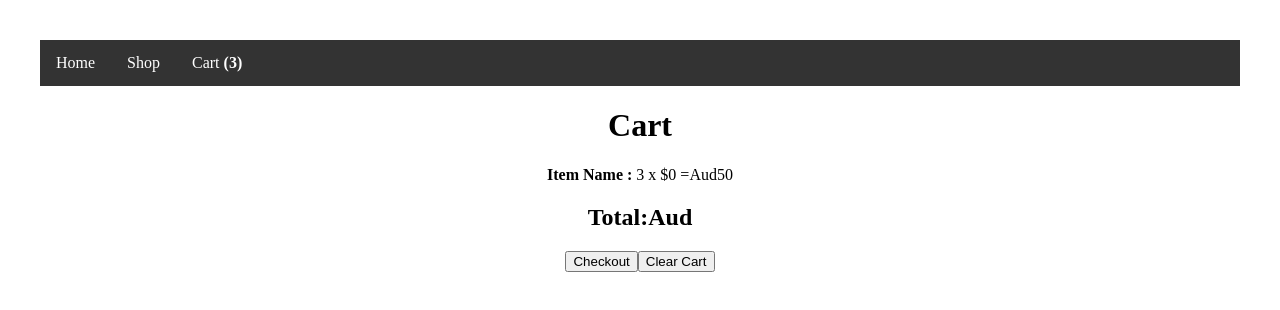
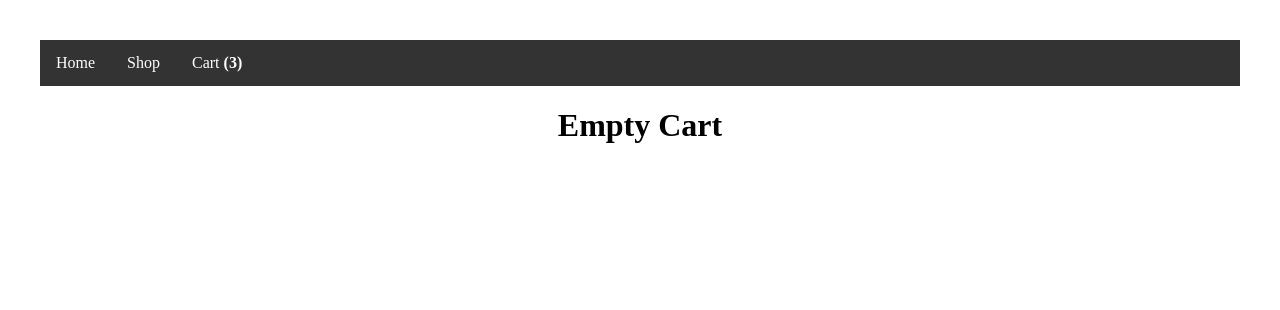
Before and after one commit to amaldevelops/shopping-cart, a React (Vite) app: page /ShoppingCart in a window 1280 px wide. Shown: the top 310 px of the page. Built offline with nearby package versions, Linux system fonts and the light colour scheme.

Commit message:
Added empty cart error handling to Cart Component

```diff
--- a/src/components/Shop/Shop.jsx
+++ b/src/components/Shop/Shop.jsx
@@ -1,4 +1,6 @@
 // import { Link } from "react-router-dom";
+import { useState, useEffect } from "react";
+
 
 import ShoppingCart from "../ShoppingCart/ShoppingCart";
 import Navigation from "../Navigation/Navigation";
@@ -6,10 +8,21 @@ import ShopItems from "./ShopItems/ShopItems";
 
 
 function Shop() {
+
+  const [shoppingCart, setShoppingCart] = useState([{totalItems:0,totalPrice:0},
+
+    { itemName: "Item Name", itemPrice: "$0", quantity: 0, totalItemPrice:0},
+  ]);
+
+  function updateCart()
+  {
+
+  }
+
   return (
     <div>
-      <ShoppingCart />
-      <ShopItems itemSearchTerm={10}/>
+      <ShoppingCart shoppingCart={shoppingCart}/>
+      <ShopItems itemSearchTerm={10} />
       <ShopItems itemSearchTerm={11}/>
       <ShopItems itemSearchTerm={12}/>
       <ShopItems itemSearchTerm={13}/>
--- a/src/components/Shop/ShopItems/ShopItems.jsx
+++ b/src/components/Shop/ShopItems/ShopItems.jsx
@@ -48,7 +48,7 @@ function ShopItems({ itemSearchTerm }) {
           itemDescription: json.description,
           itemPrice: json.price,
         });
-        console.dir(json);
+        // console.dir(json);
       })
       .catch((error) => console.log(error));
   }, []);
--- a/src/components/ShoppingCart/ShoppingCart.jsx
+++ b/src/components/ShoppingCart/ShoppingCart.jsx
@@ -8,37 +8,41 @@ const Heading1 = styled.h1`
   color: #bf4f74;
 `;
 
-function ShoppingCart() {
+function ShoppingCart({ shoppingCart }) {
   const Heading2 = styled.h2`
     font-size: 1.3em;
     text-align: center;
     color: #bf4f74;
   `;
 
-  const [shoppingCart, setShoppingCart] = useState([
-    { itemName: "Item Name", itemPrice: "$0", quantity: 0 },
-  ]);
+  if (shoppingCart === undefined) {
     return (
       <div>
         <Navigation />
+        <h1>Empty Cart</h1>
+      </div>
+    );
+  } else {
+    return (
+      <div>
+        <Navigation />
+
         <div>
           <h1>Cart</h1>
-
-
-      <p><strong>{shoppingCart[0]["itemName"]} : </strong>3 x <span>{shoppingCart[0]["itemPrice"]} </span>
-      <span>=Aud50</span>
-
-      <h2>Total:Aud</h2>
-
-      </p>
         </div>
 
-
+        <p>
+          <strong>{shoppingCart[1]["itemName"]} : </strong>3 x{" "}
+          <span>{shoppingCart[0]["itemPrice"]} </span>
+          <span>=Aud50</span>
+          <h2>Total:Aud</h2>
+        </p>
 
         <button type="button">Checkout</button>
         <button type="button">Clear Cart</button>
       </div>
     );
   }
+}
 
 export default ShoppingCart;
```
Lines whose indentation alone changed are shown as unchanged.
